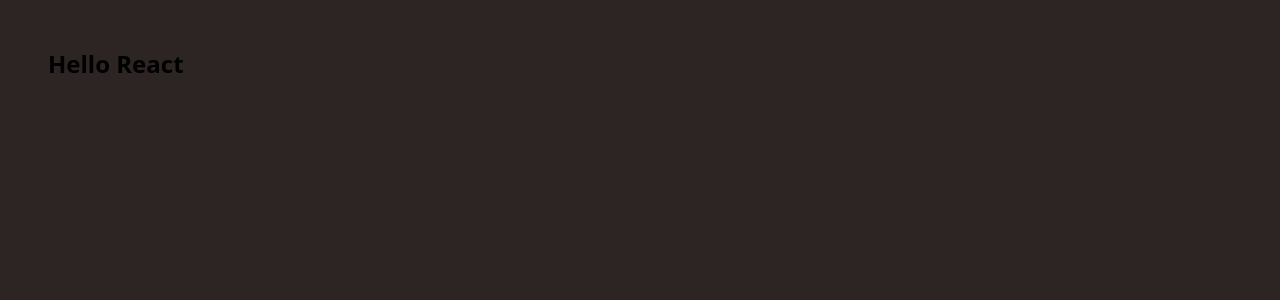
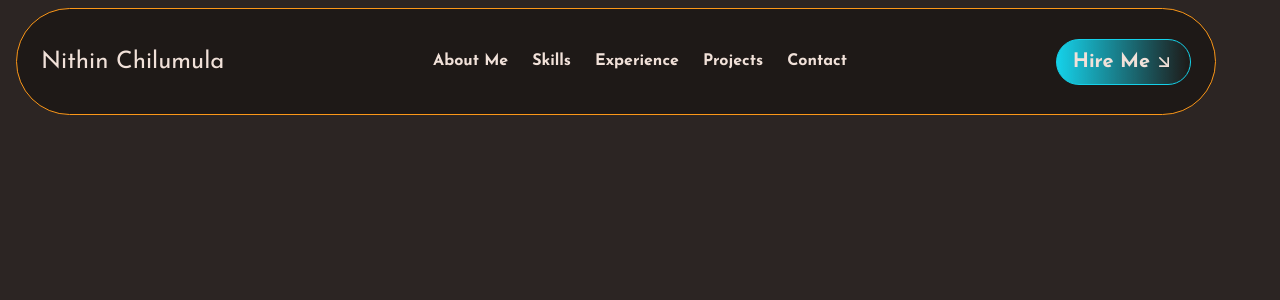
Before and after one commit to nithin077/portfolio, a React (Vite) app: page / in a window 1280 px wide. Shown: the top 300 px of the page. Built offline with nearby package versions, Linux system fonts and the light colour scheme.

Commit message:
navigation bar added

```diff
--- a/package.json
+++ b/package.json
@@ -11,7 +11,8 @@
   },
   "dependencies": {
     "react": "^18.3.1",
-    "react-dom": "^18.3.1"
+    "react-dom": "^18.3.1",
+    "react-icons": "^5.4.0"
   },
   "devDependencies": {
     "@eslint/js": "^9.17.0",
--- a/src/App.jsx
+++ b/src/App.jsx
@@ -1,13 +1,12 @@
 import React from "react"
+import NavbarMain from "./components/NavbarMain"
 
 function App() {
 
   return (
-    <>
-      <div>
-       <p className="text-2xl font-bold m-12">Hello React</p>
-      </div>
-    </>
+    <main className="font-body">
+      <NavbarMain />
+    </main>
   )
 }
 
--- /dev/null
+++ b/src/components/NavbarLogo.jsx
@@ -0,0 +1,11 @@
+import React from 'react'
+
+const NavbarLogo = () => {
+  return (
+    <div>
+        <h1 className='text-white text-2xl'>Nithin Chilumula</h1>
+    </div>
+  )
+}
+
+export default NavbarLogo
--- /dev/null
+++ b/src/components/NavbarMain.jsx
@@ -0,0 +1,40 @@
+import React from 'react'
+import NavbarLogo from './NavbarLogo'
+import { LuArrowDownRight } from 'react-icons/lu'
+
+const headerLinks= [
+    {link : "About Me", Section : "about"},
+    {link : "Skills", Section : "skills"},
+    {link : "Experience", Section : "experience"},
+    {link : "Projects", Section : "projects"},
+    {link : "Contact", Section : "contact"}
+]
+
+const NavbarMain = () => {
+  return (
+    <nav className='max-w-[1300px] mx-auto px-4 w-full fixed left-1/2 -translate-x-1/2 z-20 flex gap-4 mt-2'>
+        <div className='flex justify-between w-full max-w-[1200px] max-auto bg-black items-center p-6 rounded-r-full rounded-l-full border-[0.5px] border-orange'>
+            <NavbarLogo />
+            <div>
+                <ul className='flex gap-6 text-white font-bold text-center py-4'>
+                    {headerLinks.map((link,index) => {
+                        return (
+                            <li key={index} className='group'>
+                            <a href='#' className='cursor-pointer text-white hover:text-cyan transition-all duration-500'>{link.link}</a>
+                            <div className="mx-auto bg-cyan w-0 group-hover:w-full h-[1px] transition-all duration-500"></div>
+                        </li>
+                        )
+                    })}
+                </ul>
+            </div>
+            <div>
+                <button className='px-4 py-2 rounded-full text-xl font-bold text-white border-cyan border flex gap-1 items-center bg-gradient-to-r from-cyan hover:border-orange hover:scale-110 transition-all duration-500 hover:shadow-cyanShadow'>Hire Me
+                    <LuArrowDownRight />
+                </button>
+            </div>
+        </div>
+    </nav>
+  )
+}
+
+export default NavbarMain
```
Also changed, not shown: src/components/Navbar.jsx (deleted), 1 other file (tests, documents, lock files or other folders).
